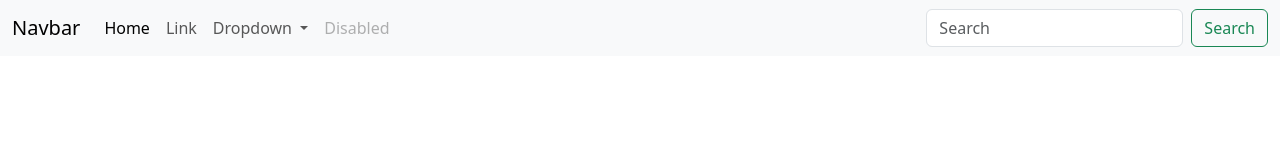
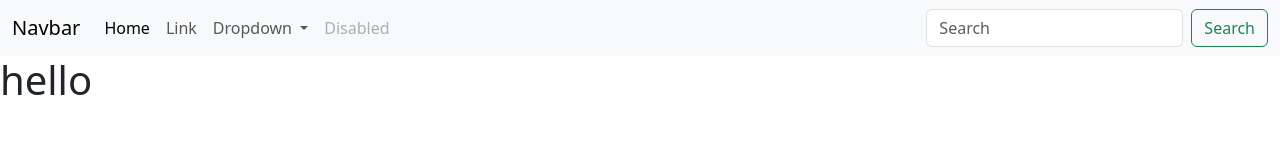
Before and after one commit to Vijitha095/git12, a plain HTML site: page index.html in a window 1280 px wide. Drawn offline with nearby package versions, Linux system fonts and the light colour scheme.

Commit message:
'modified'

```diff
--- a/index.html
+++ b/index.html
@@ -57,7 +57,9 @@
               </div>
             </nav>
         </header>
-        <main></main>
+        <main>
+          <h1>hello</h1>
+        </main>
         <footer>
             <!-- place footer here -->
         </footer>
```
